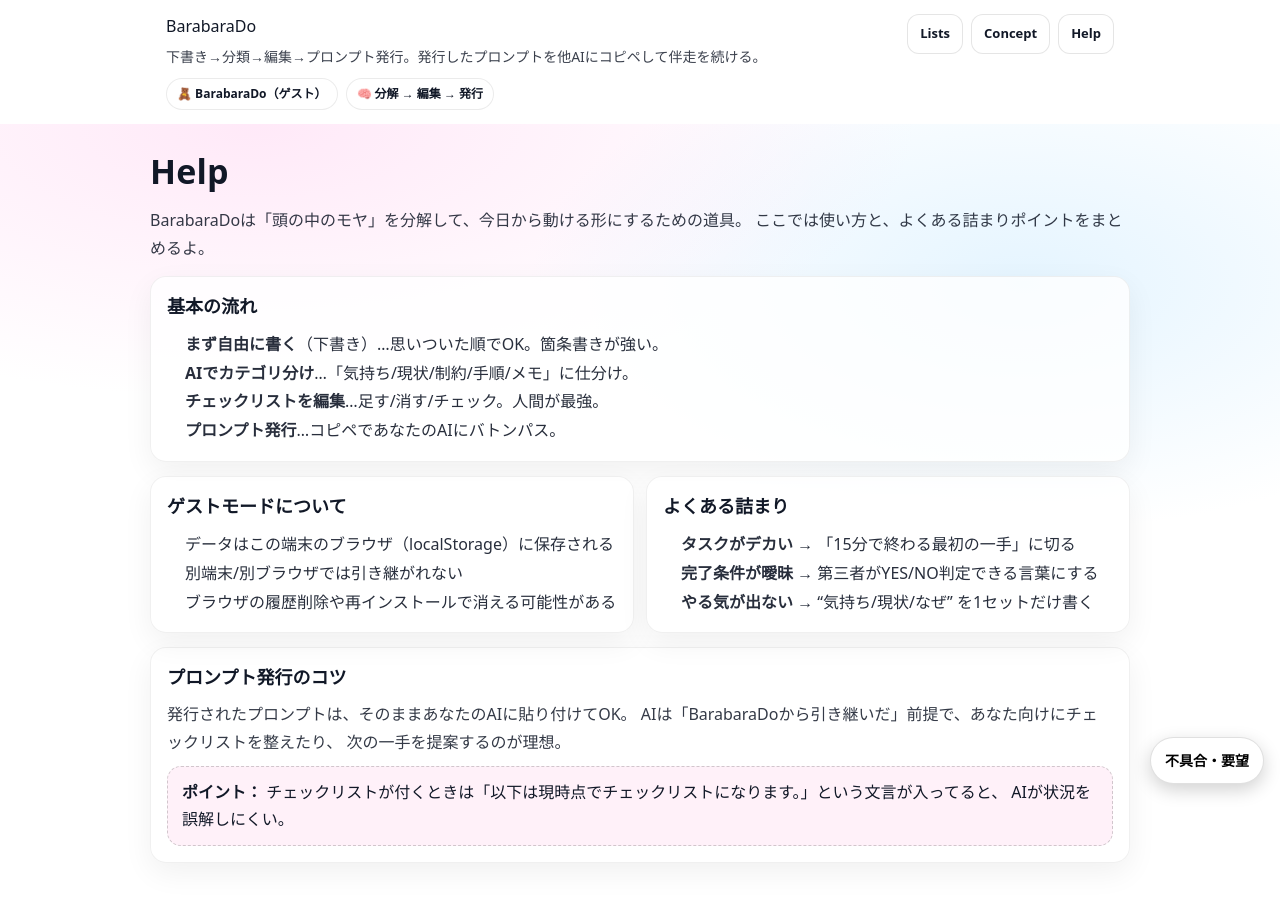
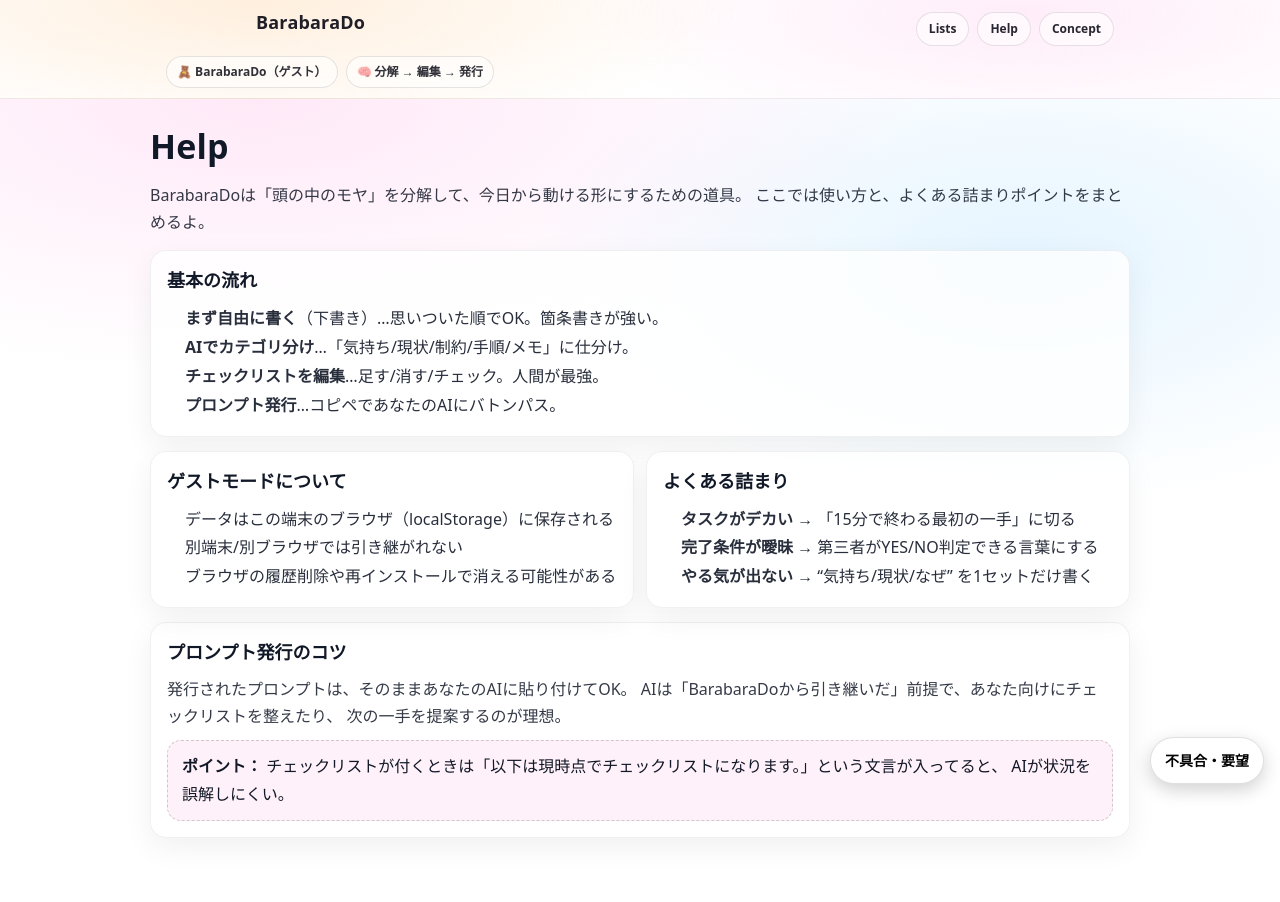
Before and after one commit to momoiropj/barabarado, a Next.js app: page /help in a window 1280 px wide. Shown: the top 902 px of the page. Built offline with nearby package versions, Linux system fonts and the light colour scheme.

Commit message:
Fix SiteHeader props + style

```diff
--- a/app/components/SiteHeader.module.css
+++ b/app/components/SiteHeader.module.css
@@ -1,17 +1,24 @@
-.wrap {
+.header {
   position: sticky;
   top: 0;
-  z-index: 30;
-  backdrop-filter: blur(14px);
-  -webkit-backdrop-filter: blur(14px);
-  background: rgba(255, 255, 255, 0.68);
+  z-index: 50;
+  backdrop-filter: blur(10px);
+  -webkit-backdrop-filter: blur(10px);
+
   border-bottom: 1px solid rgba(0, 0, 0, 0.06);
+
+  background: radial-gradient(900px 260px at 20% 0%, rgba(255, 210, 160, 0.35), transparent 55%),
+    radial-gradient(800px 240px at 80% 15%, rgba(255, 192, 235, 0.28), transparent 55%),
+    linear-gradient(180deg, rgba(255, 255, 255, 0.70), rgba(255, 255, 255, 0.92));
 }
 
 .inner {
   max-width: 980px;
   margin: 0 auto;
-  padding: 14px 16px;
+  padding: 12px 16px 10px;
+}
+
+.topRow {
   display: flex;
   align-items: flex-start;
   justify-content: space-between;
@@ -19,130 +26,153 @@
 }
 
 .left {
-  flex: 1;
+  display: flex;
+  align-items: flex-start;
+  gap: 12px;
   min-width: 0;
-}
-
-.titleRow {
-  display: flex;
-  align-items: center;
-  gap: 10px;
-  flex-wrap: wrap;
 }
 
 .backLink {
   display: inline-flex;
   align-items: center;
   justify-content: center;
-  padding: 7px 10px;
+  height: 34px;
+  padding: 0 12px;
   border-radius: 999px;
-  border: 1px solid rgba(0, 0, 0, 0.12);
-  background: rgba(255, 255, 255, 0.78);
+  border: 1px solid rgba(0, 0, 0, 0.10);
+  background: rgba(255, 255, 255, 0.65);
   text-decoration: none;
-  font-weight: 900;
+  color: rgba(20, 20, 30, 0.92);
+  font-weight: 800;
   font-size: 12px;
   white-space: nowrap;
 }
 
 .backLink:hover {
-  border-color: rgba(0, 0, 0, 0.22);
+  transform: translateY(-1px);
+}
+
+.backPlaceholder {
+  width: 78px; /* 戻るが無い時のレイアウト崩れ防止 */
+  height: 34px;
+}
+
+.brandBlock {
+  min-width: 0;
 }
 
 .title {
-  margin: 0;
-  font-size: 22px;
+  font-size: 18px;
   font-weight: 900;
   letter-spacing: 0.2px;
+  color: rgba(20, 20, 30, 0.95);
+  line-height: 1.2;
+  word-break: break-word;
 }
 
 .subtitle {
-  margin: 8px 0 0;
-  opacity: 0.82;
-  line-height: 1.6;
-  font-size: 14px;
+  margin-top: 4px;
+  font-size: 12px;
+  line-height: 1.5;
+  color: rgba(20, 20, 30, 0.70);
+  max-width: 64ch;
 }
 
-.pills {
-  margin-top: 10px;
+.right {
   display: flex;
-  gap: 8px;
-  flex-wrap: wrap;
-}
-
-.pill {
-  border-radius: 999px;
-  padding: 6px 10px;
-  border: 1px solid rgba(0, 0, 0, 0.08);
-  background: rgba(255, 255, 255, 0.7);
-  font-size: 12px;
-  font-weight: 800;
+  align-items: center;
+  gap: 10px;
+  flex-shrink: 0;
 }
 
 .nav {
   display: flex;
+  align-items: center;
   gap: 8px;
-  flex-wrap: wrap;
-  align-items: center;
-  justify-content: flex-end;
 }
 
 .navLink {
   display: inline-flex;
   align-items: center;
   justify-content: center;
-  padding: 9px 12px;
-  border-radius: 12px;
-  border: 1px solid rgba(0, 0, 0, 0.1);
-  background: rgba(255, 255, 255, 0.72);
+  height: 34px;
+  padding: 0 12px;
+  border-radius: 999px;
+  border: 1px solid rgba(0, 0, 0, 0.10);
+  background: rgba(255, 255, 255, 0.55);
   text-decoration: none;
+  color: rgba(20, 20, 30, 0.92);
   font-weight: 900;
-  font-size: 13px;
+  font-size: 12px;
   white-space: nowrap;
 }
 
 .navLink:hover {
-  border-color: rgba(0, 0, 0, 0.22);
+  transform: translateY(-1px);
 }
 
-@media (max-width: 720px) {
-  .inner {
+.rightSlot {
+  display: flex;
+  align-items: center;
+}
+
+.pills {
+  margin-top: 10px;
+  display: flex;
+  flex-wrap: wrap;
+  gap: 8px;
+}
+
+.pill {
+  display: inline-flex;
+  align-items: center;
+  gap: 6px;
+  padding: 6px 10px;
+  border-radius: 999px;
+  border: 1px solid rgba(0, 0, 0, 0.10);
+  background: rgba(255, 255, 255, 0.55);
+  font-size: 12px;
+  font-weight: 800;
+  color: rgba(20, 20, 30, 0.88);
+}
+
+/* モバイルで右のナビを折り返しやすく */
+@media (max-width: 520px) {
+  .topRow {
     flex-direction: column;
     align-items: stretch;
   }
-  .nav {
+
+  .right {
     justify-content: flex-start;
+  }
+
+  .backPlaceholder {
+    display: none;
   }
 }
 
 @media (prefers-color-scheme: dark) {
-  .wrap {
-    background: rgba(12, 12, 18, 0.66);
-    border-bottom: 1px solid rgba(255, 255, 255, 0.1);
+  .header {
+    border-bottom: 1px solid rgba(255, 255, 255, 0.10);
+    background: radial-gradient(900px 260px at 20% 0%, rgba(255, 170, 90, 0.14), transparent 55%),
+      radial-gradient(800px 240px at 80% 15%, rgba(255, 120, 190, 0.14), transparent 55%),
+      linear-gradient(180deg, rgba(18, 18, 24, 0.80), rgba(10, 10, 14, 0.92));
+  }
+
+  .backLink,
+  .navLink,
+  .pill {
+    border: 1px solid rgba(255, 255, 255, 0.16);
+    background: rgba(20, 20, 28, 0.62);
+    color: rgba(255, 255, 255, 0.92);
   }
 
   .title {
-    color: rgba(255, 255, 255, 0.92);
+    color: rgba(255, 255, 255, 0.95);
   }
 
   .subtitle {
-    color: rgba(255, 255, 255, 0.78);
-  }
-
-  .pill {
-    border: 1px solid rgba(255, 255, 255, 0.12);
-    background: rgba(18, 18, 24, 0.6);
-    color: rgba(255, 255, 255, 0.88);
-  }
-
-  .backLink,
-  .navLink {
-    border: 1px solid rgba(255, 255, 255, 0.14);
-    background: rgba(18, 18, 24, 0.62);
-    color: rgba(255, 255, 255, 0.92);
-  }
-
-  .backLink:hover,
-  .navLink:hover {
-    border-color: rgba(255, 255, 255, 0.26);
+    color: rgba(255, 255, 255, 0.72);
   }
 }
--- a/app/components/SiteHeader.tsx
+++ b/app/components/SiteHeader.tsx
@@ -1,3 +1,6 @@
+"use client";
+
+import React from "react";
 import Link from "next/link";
 import styles from "./SiteHeader.module.css";
 
@@ -5,36 +8,80 @@
 type NavLink = { href: string; label: string };
 
 export type SiteHeaderProps = {
+  /** 省略OK（省略時は BarabaraDo） */
   title?: string;
+  /** 省略OK */
   subtitle?: string;
+
+  /** 省略OK */
   pills?: Pill[];
+
+  /** 省略OK（省略時は Lists / Help / Concept を出す） */
   navLinks?: NavLink[];
+
+  /** 省略OK（指定したら「戻る」リンクを左に出す） */
+  backHref?: string;
+  /** 省略OK（backHrefがある時だけ使われる） */
+  backLabel?: string;
+
+  /** 右側に何かボタン置きたい時用 */
+  rightSlot?: React.ReactNode;
+
+  /** さらに薄くしたい/余白調整したい時のフラグ（今は未使用でもOK） */
+  compact?: boolean;
 };
 
-const DEFAULT_PILLS: Pill[] = [{ text: "🧸 BarabaraDo（ゲスト）" }, { text: "🧠 分解 → 編集 → 発行" }];
-
-const DEFAULT_NAVLINKS: NavLink[] = [
+const DEFAULT_NAV: NavLink[] = [
   { href: "/lists", label: "Lists" },
+  { href: "/help", label: "Help" },
   { href: "/concept", label: "Concept" },
-  { href: "/help", label: "Help" },
 ];
 
-export default function SiteHeader({
+export default function SiteHeader(props: SiteHeaderProps) {
+  const {
     title = "BarabaraDo",
-  subtitle = "下書き→分類→編集→プロンプト発行。発行したプロンプトを他AIにコピペして伴走を続ける。",
-  pills = DEFAULT_PILLS,
-  navLinks = DEFAULT_NAVLINKS,
-}: SiteHeaderProps) {
+    subtitle,
+    pills = [{ text: "🧸 BarabaraDo（ゲスト）" }, { text: "🧠 分解 → 編集 → 発行" }],
+    navLinks = DEFAULT_NAV,
+    backHref,
+    backLabel = "← Back",
+    rightSlot,
+  } = props;
+
   return (
     <header className={styles.header}>
       <div className={styles.inner}>
+        {/* 上段：左（戻る/タイトル） 右（ナビ/スロット） */}
+        <div className={styles.topRow}>
           <div className={styles.left}>
-          <Link href="/lists" className={styles.brand}>
-            {title}
+            {backHref ? (
+              <Link href={backHref} className={styles.backLink}>
+                {backLabel}
               </Link>
-          {subtitle ? <p className={styles.subtitle}>{subtitle}</p> : null}
+            ) : (
+              <span className={styles.backPlaceholder} />
+            )}
 
-          {pills?.length ? (
+            <div className={styles.brandBlock}>
+              <div className={styles.title}>{title}</div>
+              {subtitle ? <div className={styles.subtitle}>{subtitle}</div> : null}
+            </div>
+          </div>
+
+          <div className={styles.right}>
+            <nav className={styles.nav}>
+              {navLinks.map((l) => (
+                <Link key={l.href} href={l.href} className={styles.navLink}>
+                  {l.label}
+                </Link>
+              ))}
+            </nav>
+            {rightSlot ? <div className={styles.rightSlot}>{rightSlot}</div> : null}
+          </div>
+        </div>
+
+        {/* 下段：ピル */}
+        {pills && pills.length > 0 ? (
           <div className={styles.pills}>
             {pills.map((p, i) => (
               <span key={`${p.text}_${i}`} className={styles.pill}>
@@ -44,17 +91,6 @@
           </div>
         ) : null}
       </div>
-
-        {navLinks?.length ? (
-          <nav className={styles.nav}>
-            {navLinks.map((l) => (
-              <Link key={l.href} href={l.href} className={styles.navLink}>
-                {l.label}
-              </Link>
-            ))}
-          </nav>
-        ) : null}
-      </div>
     </header>
   );
 }
```
Lines whose indentation alone changed are shown as unchanged.
